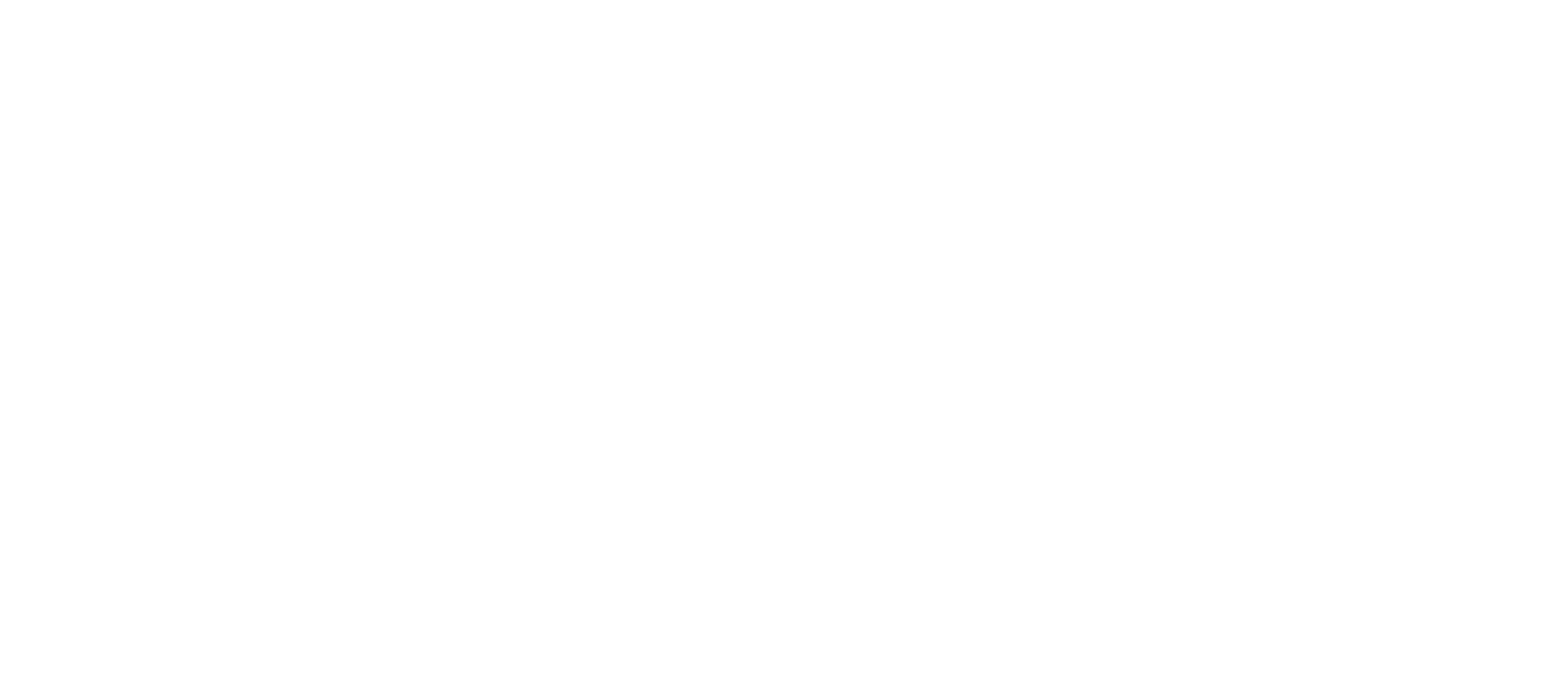
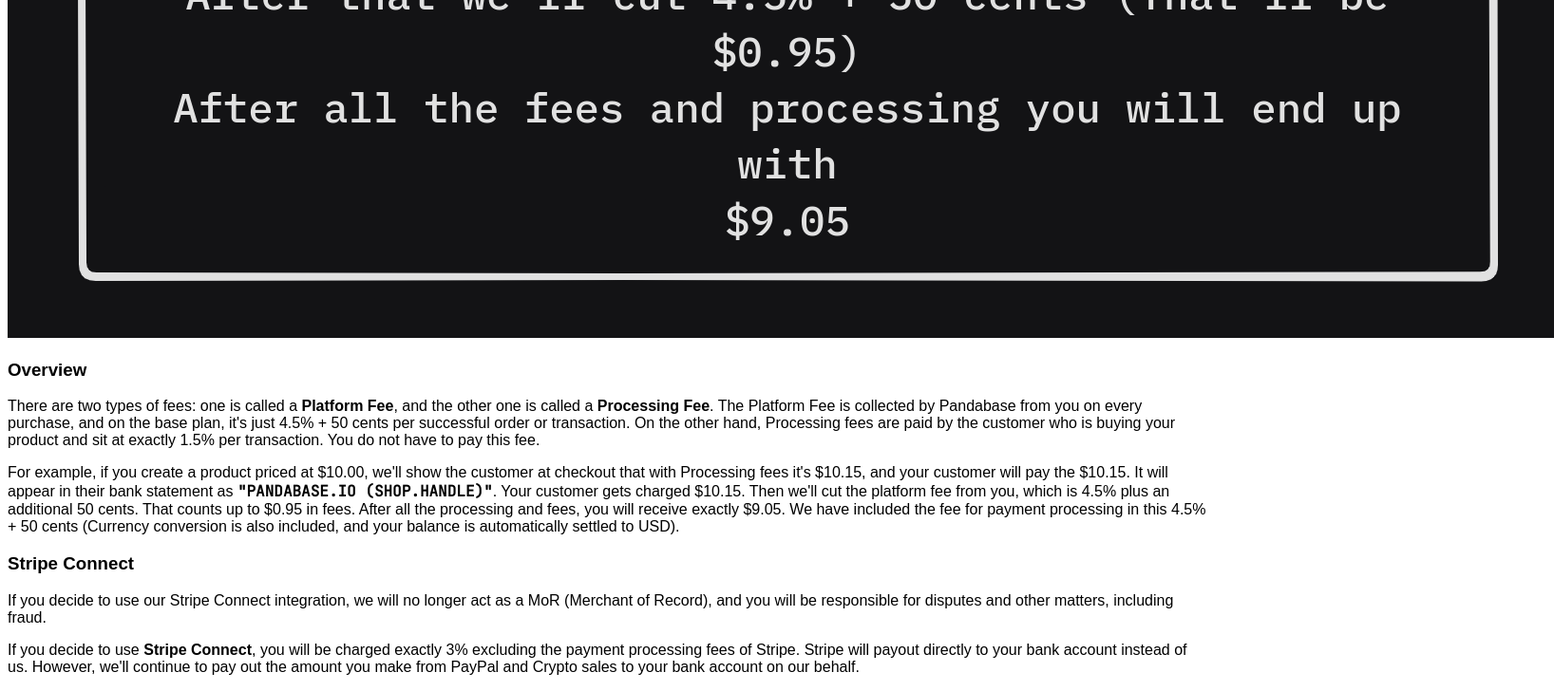
Before and after one commit to pandabase/docs, a Next.js app: page /guides/fees in a window 1280 px wide. Shown: the part 1091-1819 px from the top of the page at 95% size, 1636 px wide, since content can reach past the window. Before the commit the page ends 800 px from the top, so only its background shows below. Built offline with nearby package versions, Linux system fonts and the light colour scheme; a web font is replaced by a local one.

Commit message:
feat: add fees page

```diff
--- a/pages/guides/fees.mdx
+++ b/pages/guides/fees.mdx
@@ -3,3 +3,39 @@
 ---
 
 # Fees
+
+The fee structure of Pandabase is diffrent from other platforms.
+
+Here's a picture that pretty much explains everything about our fee structure.
+
+![Detailed Fees](/assets/fees-detailed.png)
+
+### Overview
+
+There are two types of fees: one is called a **Platform Fee**, and the other one
+is called a **Processing Fee**. The Platform Fee is collected by Pandabase from
+you on every purchase, and on the base plan, it's just 4.5% + 50 cents per
+successful order or transaction. On the other hand, Processing fees are paid by
+the customer who is buying your product and sit at exactly 1.5% per transaction.
+You do not have to pay this fee.
+
+For example, if you create a product priced at $10.00, we'll show the customer
+at checkout that with Processing fees it's $10.15, and your customer will pay
+the $10.15. It will appear in their bank statement as
+**`"PANDABASE.IO (SHOP.HANDLE)"`**. Your customer gets charged $10.15. Then
+we'll cut the platform fee from you, which is 4.5% plus an additional 50 cents.
+That counts up to $0.95 in fees. After all the processing and fees, you will
+receive exactly $9.05. We have included the fee for payment processing in this
+4.5% + 50 cents (Currency conversion is also included, and your balance is
+automatically settled to USD).
+
+### Stripe Connect
+
+If you decide to use our Stripe Connect integration, we will no longer act as a
+MoR (Merchant of Record), and you will be responsible for disputes and other
+matters, including fraud.
+
+If you decide to use **Stripe Connect**, you will be charged exactly 3%
+excluding the payment processing fees of Stripe. Stripe will payout directly to
+your bank account instead of us. However, we'll continue to pay out the amount
+you make from PayPal and Crypto sales to your bank account on our behalf.
```
Also changed, not shown: public/assets/fees-detailed.png (added).
